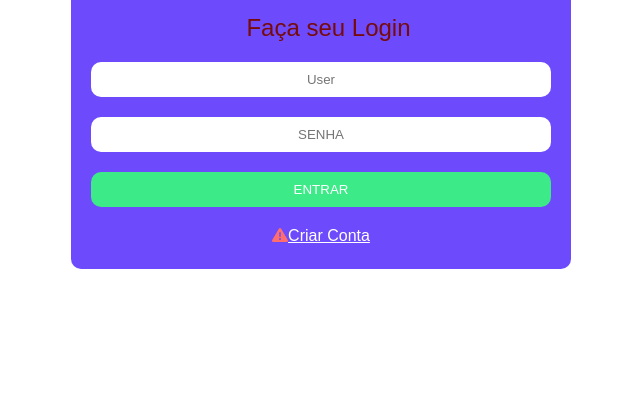
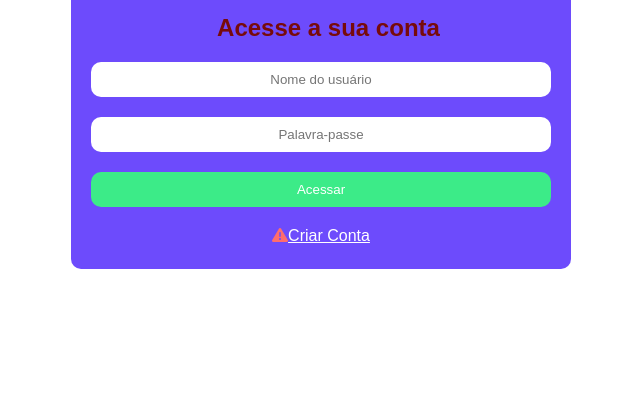
Before and after one commit to nicolau-np/CLAUS, a PHP site: page /login.php in a window 1280 px wide. Shown: the part 381-800 px from the top of the page, without its empty margins (319-959 px from the left). Run offline with PHP 8.4, Linux system fonts and the light colour scheme; some libraries are stand-ins or nearby versions.

Commit message:
altereando a tela de login

```diff
--- a/login.php
+++ b/login.php
@@ -17,12 +17,12 @@
 
     </div>
 
-    <h1>Faça seu Login</h1>
+    <h1><strong>Acesse a sua conta</strong></h1>
     <form method="POST" action="controller/login.controller.php">
-      <input type="text" name="user" id="user" placeholder="User">
-      <input type="password" name="password" id="password" placeholder="SENHA">
+        <input type="text" name="user" id="user" placeholder="Nome do usuário">
+        <input type="password" name="password" id="password" placeholder="Palavra-passe">
 
-      <button class="btn-login">ENTRAR</button>
+        <button class="btn-login">Acessar</button>
         <span class="msg_error"><i class="fa fa-exclamation-triangle" style="font-size: 16px; color: #ff6d6d; padding-right: : 5px;"></i><a href="create_acount.php" style="color: white;">Criar Conta</a></span>
     </form>
 
```
Lines whose indentation alone changed are shown as unchanged.
